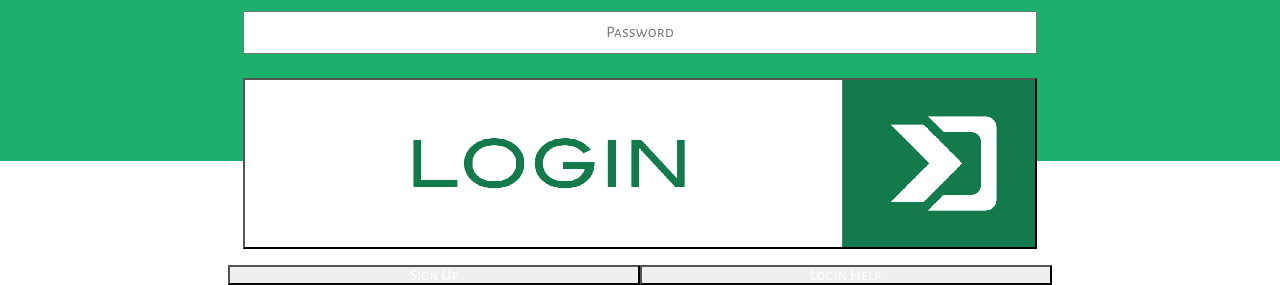
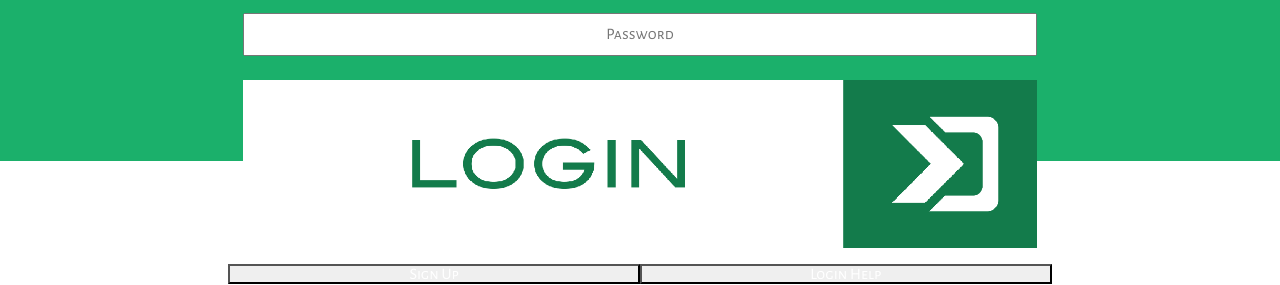
Before and after one commit to sspencervt/MyCaddy, a website: page public/index.html in a window 1280 px wide. Shown: the part 639-924 px from the top of the page. Drawn offline with nearby package versions, Linux system fonts and the light colour scheme.

Commit message:
took away sign in button tag and adjusted vh of distances

```diff
--- a/public/index.html
+++ b/public/index.html
@@ -61,9 +61,9 @@
                 <p id="userNameError"></p>
                 <input onClick="clearErrors()" id="passwordInput" type="password" name="password" placeholder="Password">
                 <p id="passwordError"></p>
-                <button type="submit" id="logInButtonLoginPage">
-                    <img id="logInButtonLoginPageImage" src="LoginButtonLoginPage.png">
-                </button>
+
+                    <img type="submit" id="logInButtonLoginPageImage" type="submit" src="LoginButtonLoginPage.png">
+
                 <br>
             </form>
 
--- a/public/scorecard.css
+++ b/public/scorecard.css
@@ -67,6 +67,7 @@ body {
     width: 100%;
     padding: 0;
     margin: 0;
+    height: 24vh;
 }
 
 #distanceContainer table {
```
